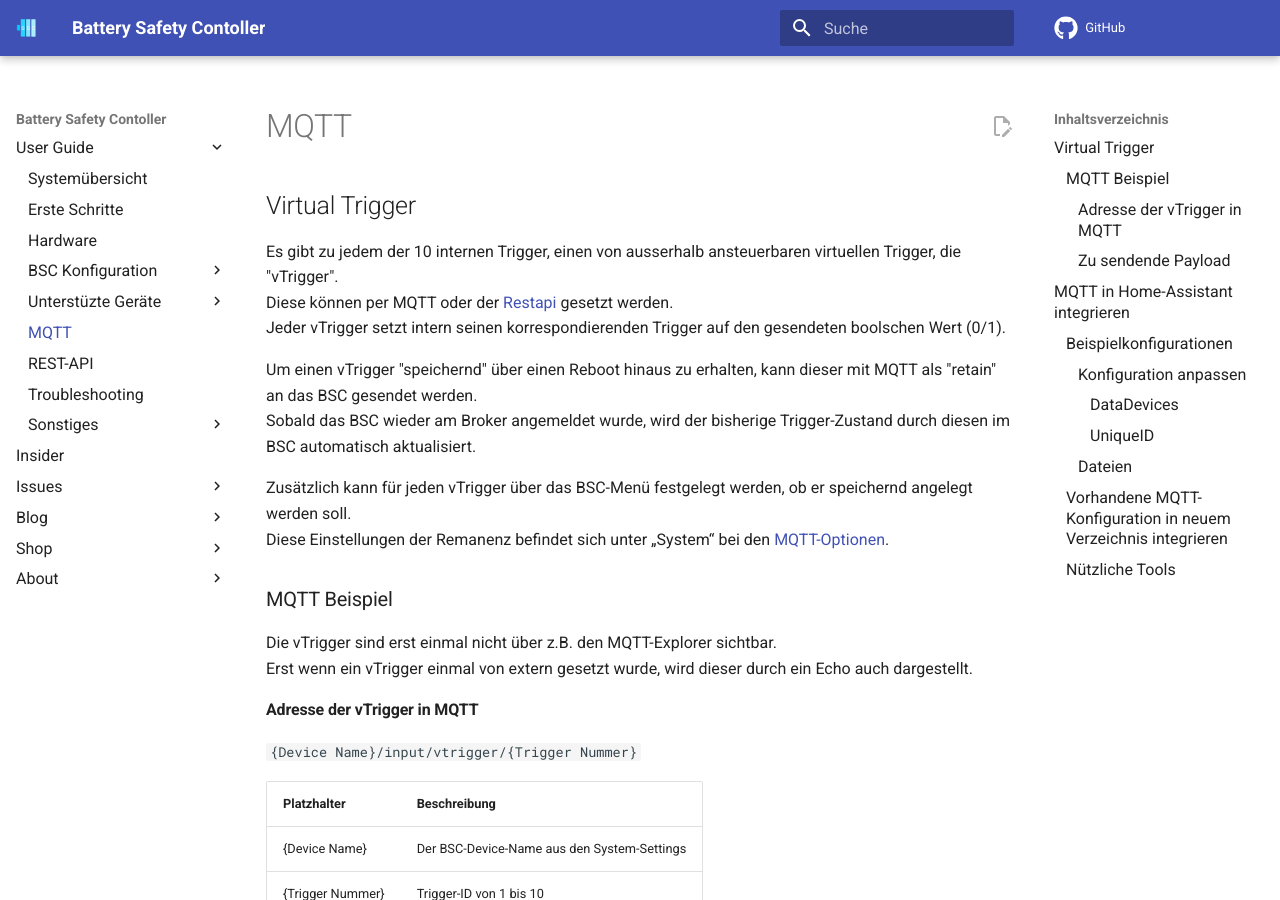
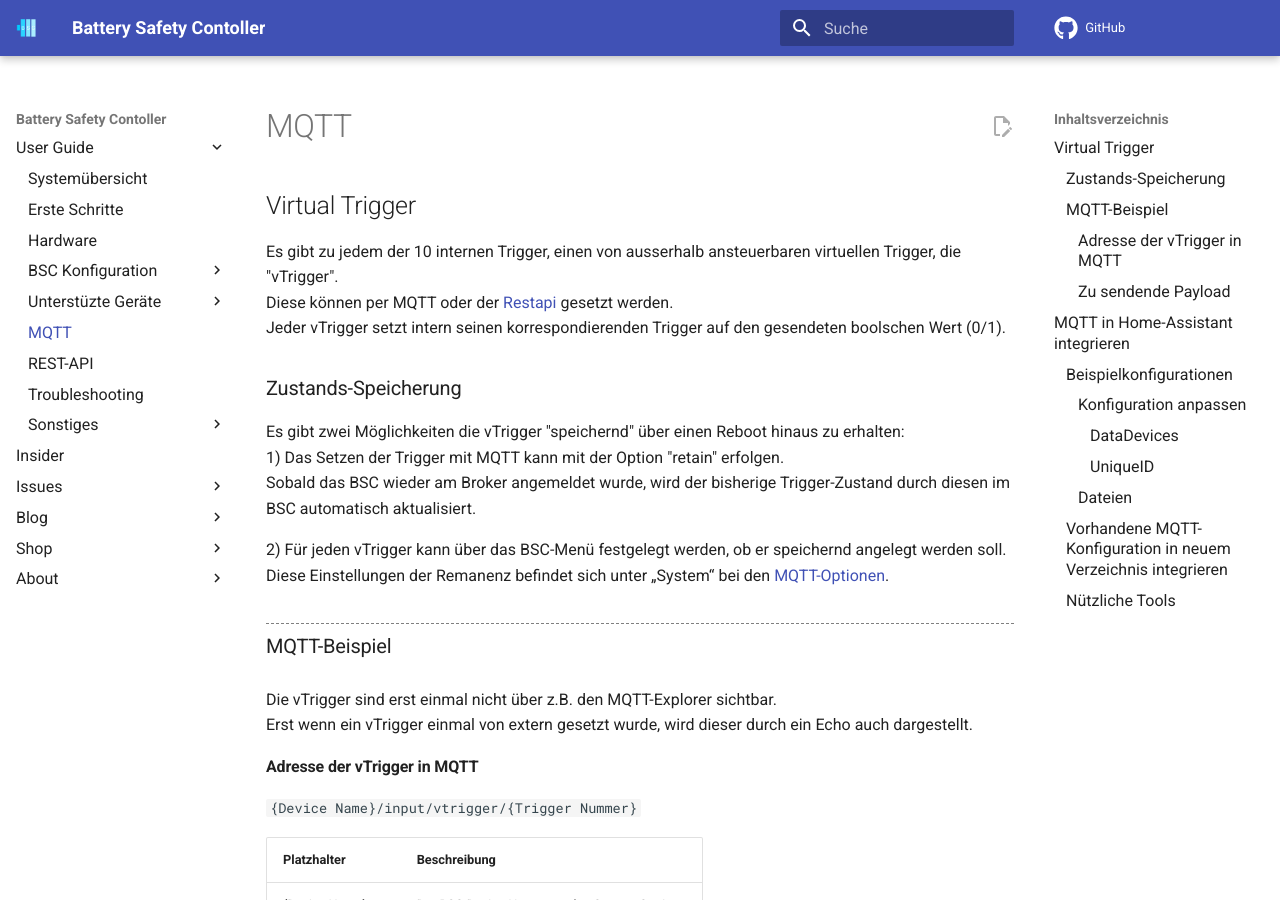
Before and after one commit to bsc-org/bsc, an MkDocs documentation site: the page built from docs/mqtt.md, in a window 1280 px wide and 900 px high. Built offline with MkDocs 1.6.1 and Material for MkDocs 9.7.7, drawn with Linux system fonts in a browser that asks for light colours; comment, search, counter and statistics services are not loaded.

Commit message:
vTrigger Zustands-Speicherung untergliedert

```diff
--- a/docs/mqtt.md
+++ b/docs/mqtt.md
@@ -4,13 +4,16 @@
 Diese können per MQTT oder der [Restapi](restapi.md/#5-vtrigger-post) gesetzt werden.
 Jeder vTrigger setzt intern seinen korrespondierenden Trigger auf den gesendeten boolschen Wert (0/1).
 
-Um einen vTrigger "speichernd" über einen Reboot hinaus zu erhalten, kann dieser mit MQTT als "retain" an das BSC gesendet werden.
+### Zustands-Speicherung
+
+Es gibt zwei Möglichkeiten die vTrigger "speichernd" über einen Reboot hinaus zu erhalten:
+1) Das Setzen der Trigger mit MQTT kann mit der Option "retain" erfolgen.
 Sobald das BSC wieder am Broker angemeldet wurde, wird der bisherige Trigger-Zustand durch diesen im BSC automatisch aktualisiert.
 
-Zusätzlich kann für jeden vTrigger über das BSC-Menü festgelegt werden, ob er speichernd angelegt werden soll.
+2) Für jeden vTrigger kann über das BSC-Menü festgelegt werden, ob er speichernd angelegt werden soll.
 Diese Einstellungen der Remanenz befindet sich unter „System“ bei den [MQTT-Optionen](settings_bsc.md/#mqtt).
 
-### MQTT Beispiel
+### MQTT-Beispiel
 Die vTrigger sind erst einmal nicht über z.B. den MQTT-Explorer sichtbar.
 Erst wenn ein vTrigger einmal von extern gesetzt wurde, wird dieser durch ein Echo auch dargestellt.
 
```
